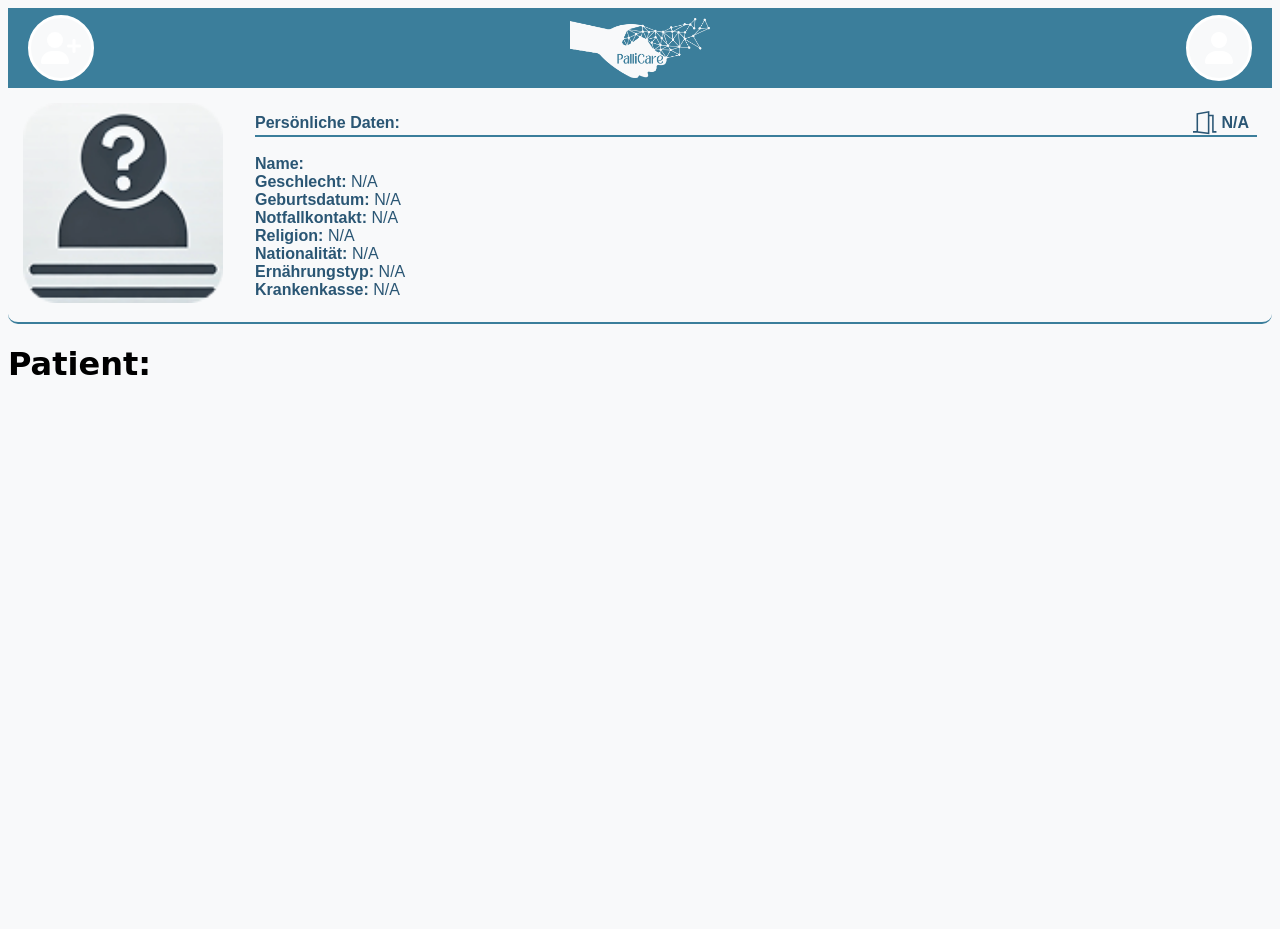
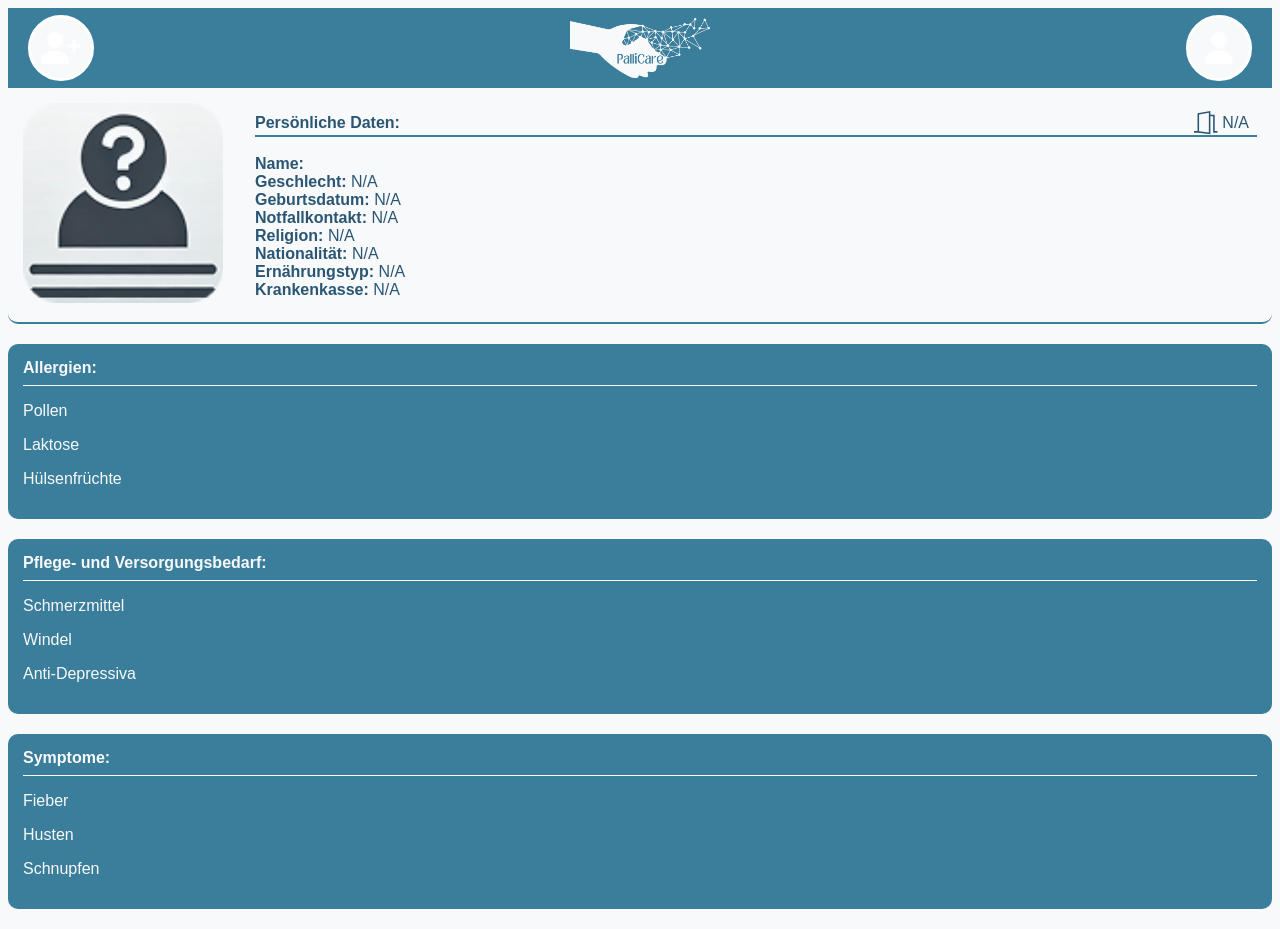
Before and after one commit to Palicare/Frontend, a React (Vite) app: page /detailView/1 in a window 1280 px wide. Before the commit the page ends 800 px from the top, so only its background shows below. Built offline with nearby package versions, Linux system fonts and the light colour scheme; no server answers.

Commit message:
added InformationField Component and improved DetailViewPage

```diff
--- /dev/null
+++ b/src/components/InformationField.jsx
@@ -0,0 +1,15 @@
+import "../styles/components/informationField.css";
+
+const InformationField = ({ title, data }) => {
+    return (
+        <div className="informationField-container">
+            <p className="informationField-title">{title}:</p>
+            <hr className="informationField-divider" />
+            {data.map((item, index) => (
+                    <p key={index}>{item}</p>
+                ))}
+        </div>
+    );
+};
+
+export default InformationField;
--- a/src/pages/DetailViewPage.jsx
+++ b/src/pages/DetailViewPage.jsx
@@ -1,9 +1,17 @@
 import { useState, useEffect } from "react";
+import { useParams } from "react-router-dom";
 import Header from "../components/Header";
 import PersonalCard from "../components/PersonalCard";
+import InformationField from "../components/InformationField";
 import axios from "axios";
 
+
+const allergiesTest = ["Pollen", "Laktose", "Hülsenfrüchte"];
+const careNeedsTest = ["Schmerzmittel", "Windel", "Anti-Depressiva"];
+const symptomsTest = ["Fieber", "Husten", "Schnupfen"];
+
 const DetailViewPage = () => {
+    const { patientId } = useParams();
     const [patient, setPatient] = useState({
         id: null,
         firstName: "",
@@ -30,23 +38,27 @@ const DetailViewPage = () => {
       });
 
       useEffect(() => {
-        axios.get('http://localhost:8080/patients/1')
-          .then(response => {
-            setPatient(response.data);
+        const getPatientData = async () => {
+            try {
+                const response = await fetch(`http://localhost:8080/patients/${patientId}`);
+                const data = await response.json();
+                setPatientData(data);
+            } catch (error) {
+                console.error("Error fetching patient data:", error);
+            }
+        };
 
-          })
-          .catch(error => {
-            console.error("Fehler beim Laden der Patientendaten:", error);
-          });
-      }, []);
+        getPatientData();
+    }, [patientId]);
 
     return (
         <>
         <Header/>
         <PersonalCard/>
-        <div>
-            <h1>Patient: {patient.firstName} {patient.lastName}</h1>
-        </div>
+        <InformationField title={"Allergien"} data={allergiesTest}/>
+        <InformationField title={"Pflege- und Versorgungsbedarf"} data={careNeedsTest}/>
+        <InformationField title={"Symptome"} data={symptomsTest}/>
+
         </>
     )
 };
--- a/src/styles/assistant.css
+++ b/src/styles/assistant.css
@@ -114,7 +114,6 @@ audio{
 
 p{
     font-size: 16px;
-    font-weight: 700;
     background-color: transparent;
     color: var(--off-white);
 }
--- a/src/styles/components/header.css
+++ b/src/styles/components/header.css
@@ -14,9 +14,7 @@
     border-radius: 50%;
   }
 
-  h1 {
-    font-family: "Comic Sans MS", "Comic Sans", "Comic Neue";
-  }
+
 
   .header-container {
     background-color: var(--main-blue);
--- /dev/null
+++ b/src/styles/components/informationField.css
@@ -0,0 +1,17 @@
+.informationField-container {
+    background-color: var(--main-blue);
+    padding: 15px;
+    border-radius: 10px;
+    margin-bottom: 20px;
+}
+
+.informationField-title {
+    font-weight: bold;
+    margin: 0;
+}
+
+.informationField-divider {
+    border: none;
+    height: 1px;
+    color: var(--off-white);
+}
```
